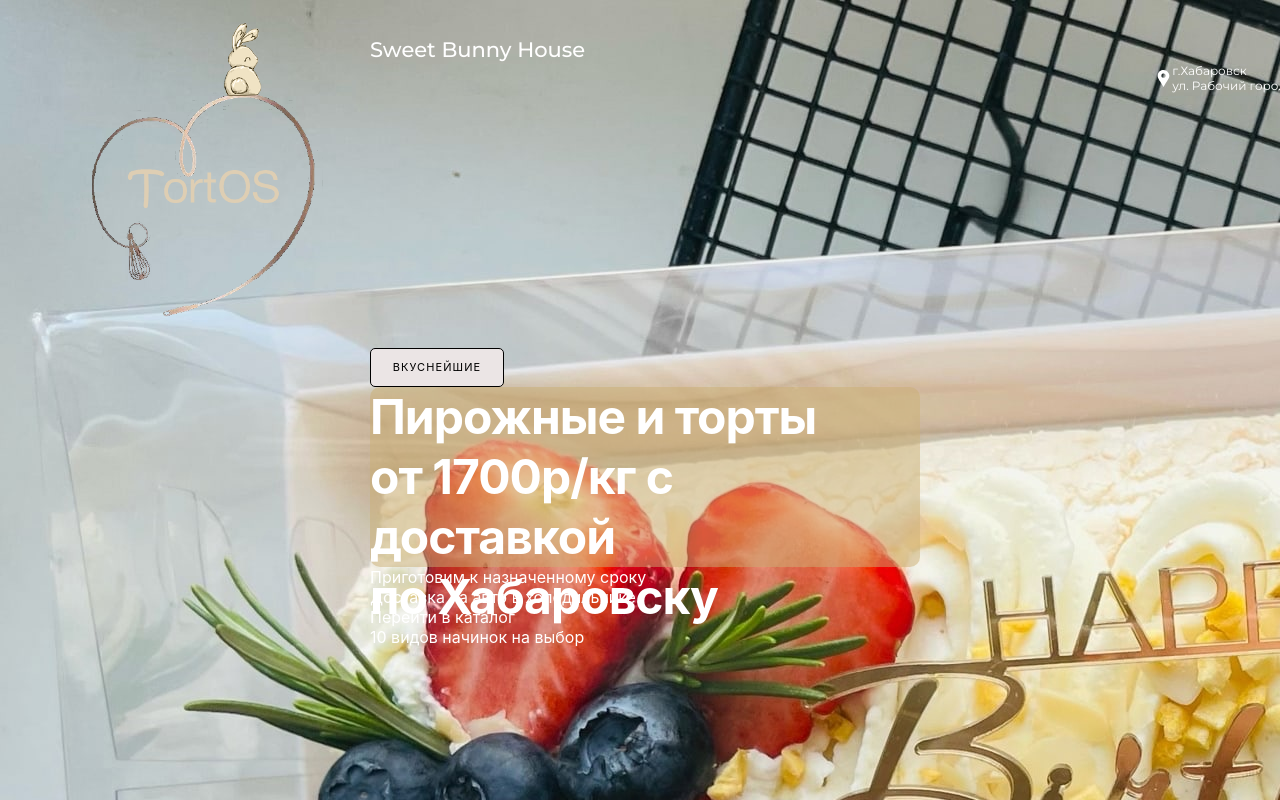
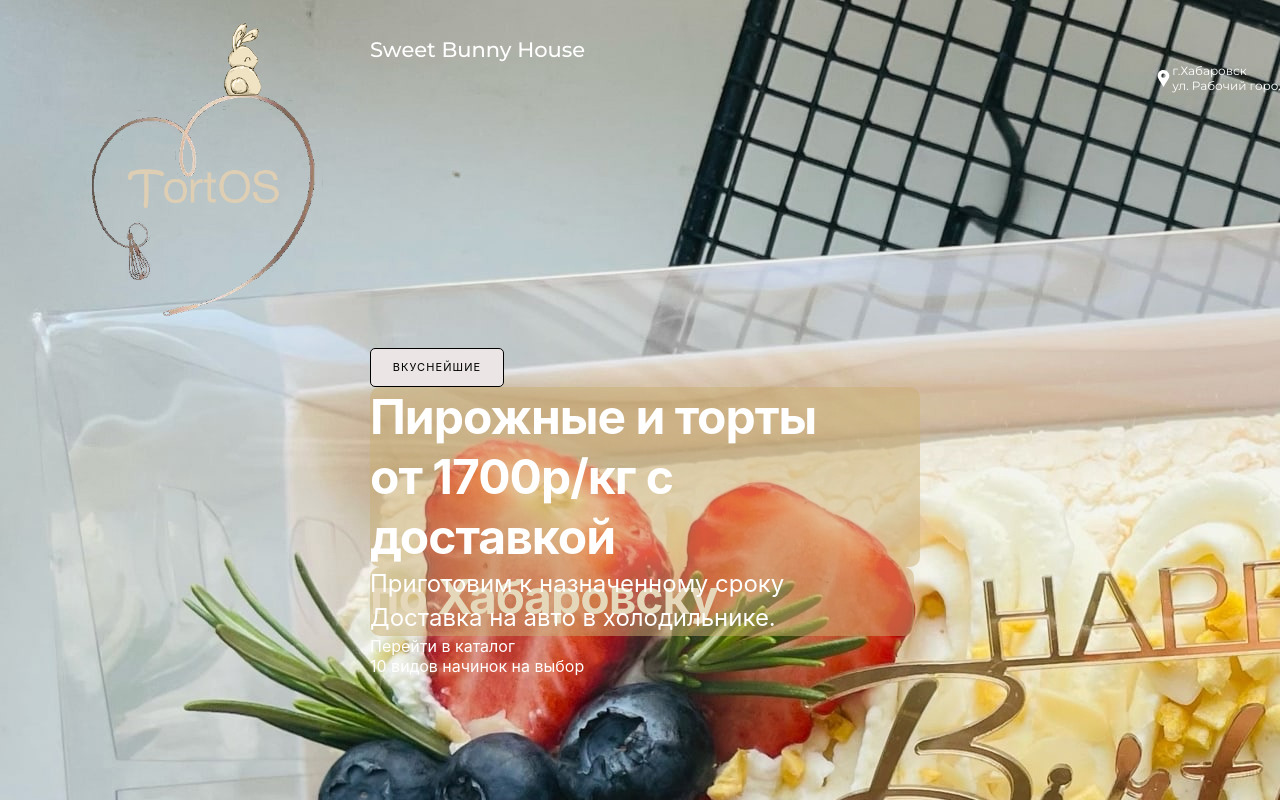
Before and after one commit to FESS500/firstProject, a React (Create React App) app in the folder Project/: page / in a window 1280 px wide. Shown: the top 800 px of the page. Built offline with nearby package versions, Linux system fonts and the light colour scheme.

Commit message:
Update App.css

```diff
--- a/Project/src/App.css
+++ b/Project/src/App.css
@@ -83,3 +83,44 @@
     letter-spacing: -1px;
     border-radius: 10px;
 }
+
+.textCold{
+    width: 544px;
+    height: 69px;
+    font-size: 24px;
+    font-weight: 400;
+    line-height: 143%;
+    background: rgba(204, 176, 117, 0.5);
+    border-radius: 10px;
+}
+
+.catalog{
+    display: flex;
+    padding-top: 30px;
+}
+
+.buttonCatalog{ display: flex;
+    width: 177px;
+    height: 18px;
+    justify-content: center;
+    font-size: 18px;
+    font-weight: 500;
+    line-height: 152%;
+    padding: 30px 50px;
+    align-items: center;
+    border-radius: 8px;
+    background: rgb(235, 229, 229);
+    color: black;
+    border: 1px solid;
+}
+
+.buttonCatalog:hover{
+    transform: scale(1.1);
+    transition: 300ms;
+}
+
+.vids{
+    display: flex;
+    align-items: center;
+    padding-left: 20px;
+}
```
